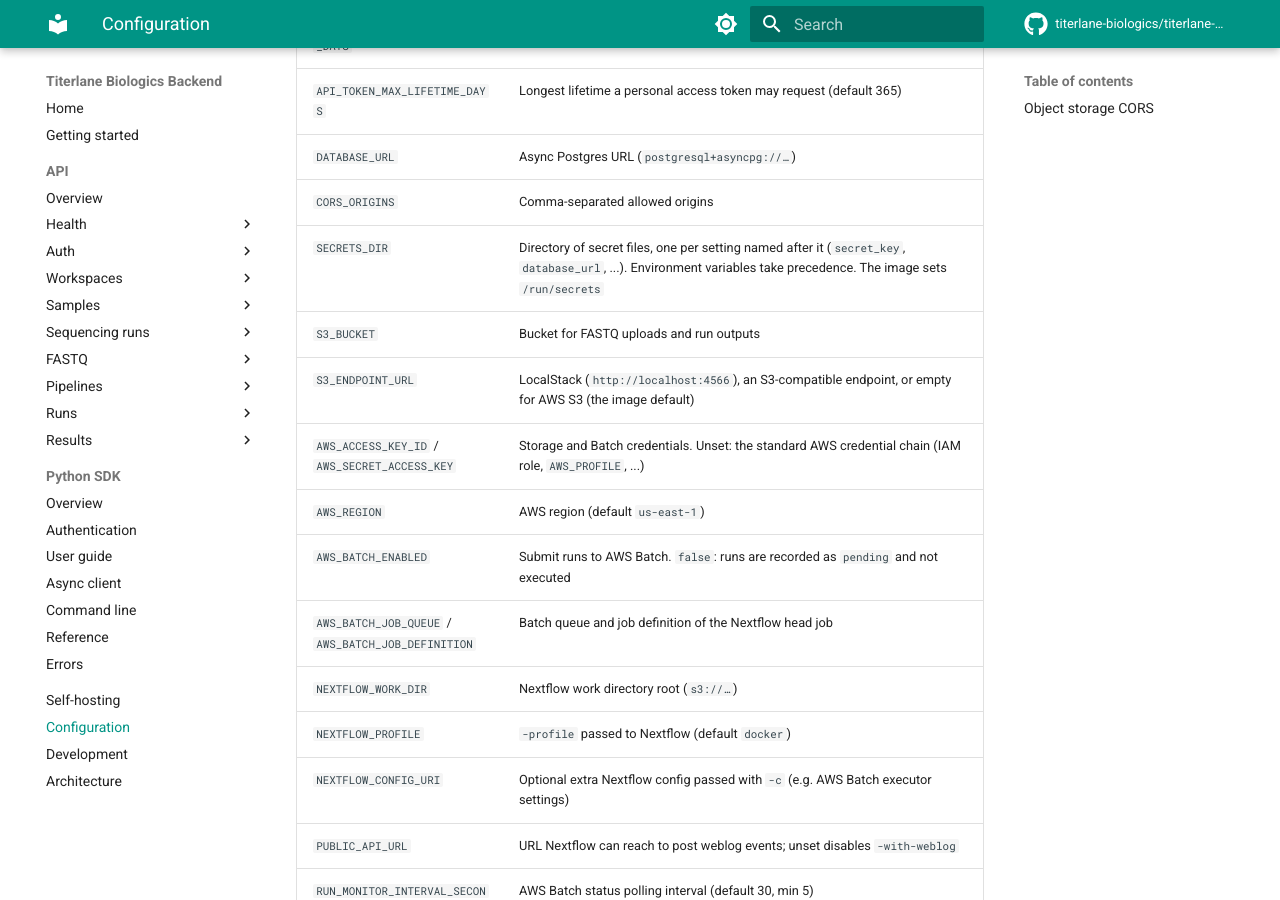
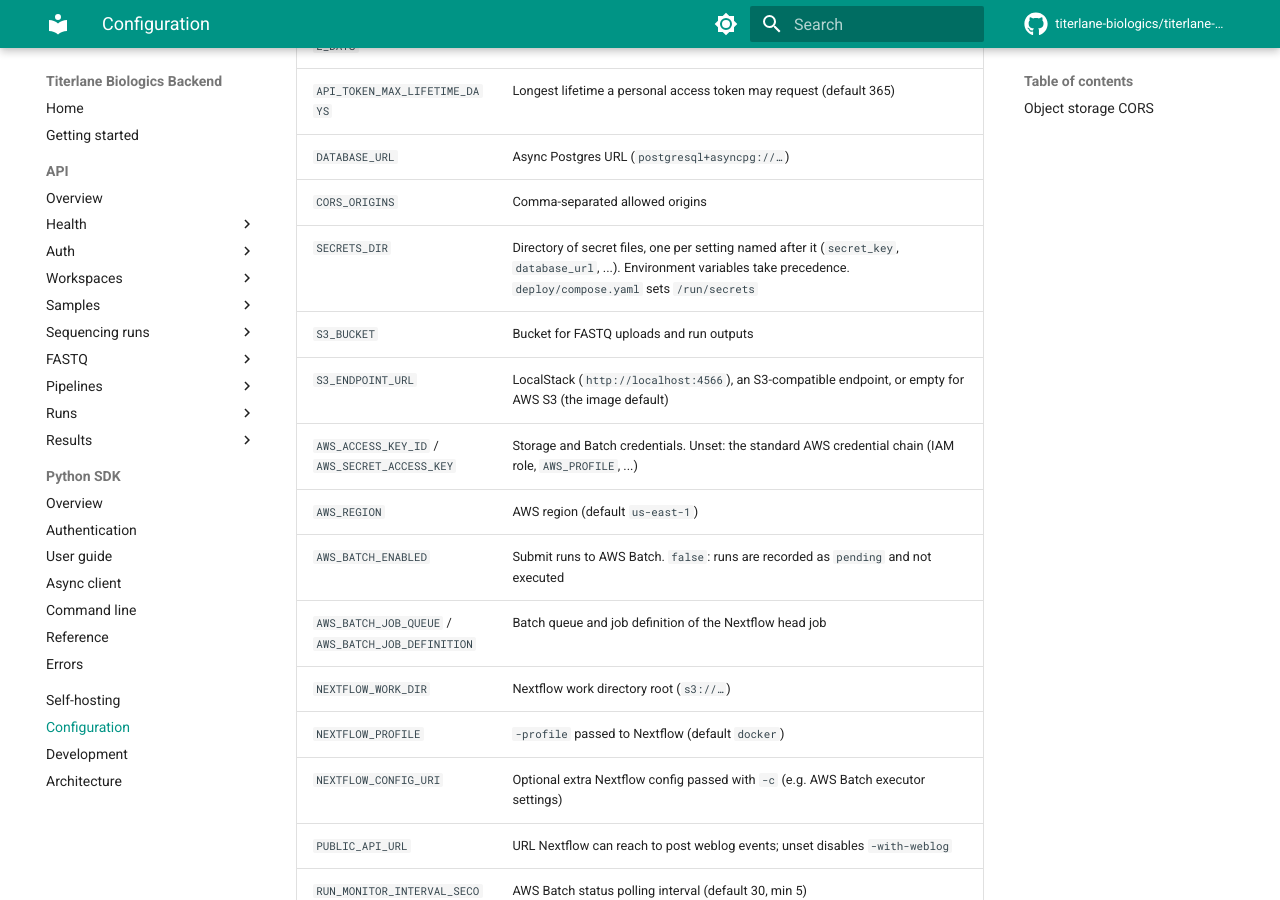
Before and after one commit to labchain-biologics/labchain-biologics-backend, an MkDocs documentation site: the page built from docs/configuration.md, in a window 1280 px wide and 900 px high, scrolled down 376 px. Built offline with MkDocs 1.6.1 and Material for MkDocs 9.7.7, drawn with Linux system fonts in a browser that asks for light colours; comment, search, counter and statistics services are not loaded.

Commit message:
fix: drop pip and setuptools from the runtime image
The base image's setuptools vendors an unpatched jaraco.context (Trivy HIGH); the runtime never installs packages. SECRETS_DIR is now set by deploy/compose.yaml only, so a plain docker run does not warn about a missing /run/secrets.

Co-Authored-By: Claude Opus 5.5 <noreply@anthropic.com>

```diff
--- a/docs/configuration.md
+++ b/docs/configuration.md
@@ -10,7 +10,7 @@ See [`.env.example`](https://github.com/titerlane-biologics/titerlane-biologics-
 | `API_TOKEN_MAX_LIFETIME_DAYS` | Longest lifetime a personal access token may request (default 365) |
 | `DATABASE_URL` | Async Postgres URL (`postgresql+asyncpg://…`) |
 | `CORS_ORIGINS` | Comma-separated allowed origins |
-| `SECRETS_DIR` | Directory of secret files, one per setting named after it (`secret_key`, `database_url`, ...). Environment variables take precedence. The image sets `/run/secrets` |
+| `SECRETS_DIR` | Directory of secret files, one per setting named after it (`secret_key`, `database_url`, ...). Environment variables take precedence. `deploy/compose.yaml` sets `/run/secrets` |
 | `S3_BUCKET` | Bucket for FASTQ uploads and run outputs |
 | `S3_ENDPOINT_URL` | LocalStack (`http://localhost:4566`), an S3-compatible endpoint, or empty for AWS S3 (the image default) |
 | `AWS_ACCESS_KEY_ID` / `AWS_SECRET_ACCESS_KEY` | Storage and Batch credentials. Unset: the standard AWS credential chain (IAM role, `AWS_PROFILE`, ...) |
```
Also changed, not shown: 1 other file.
